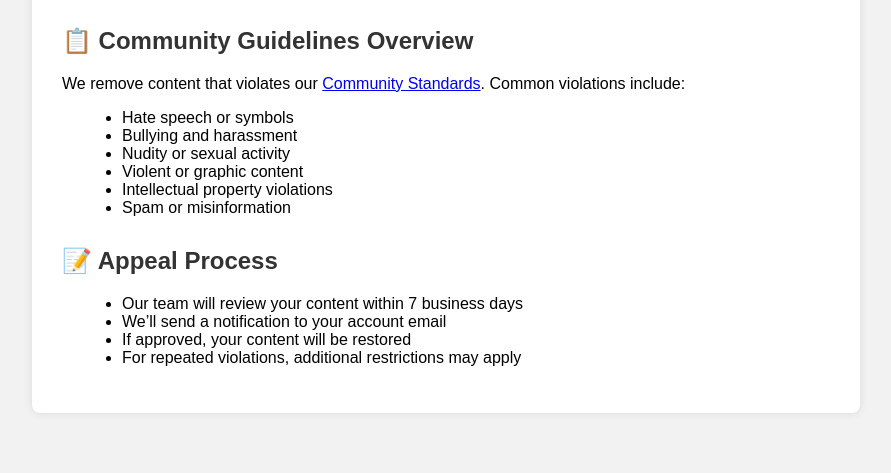
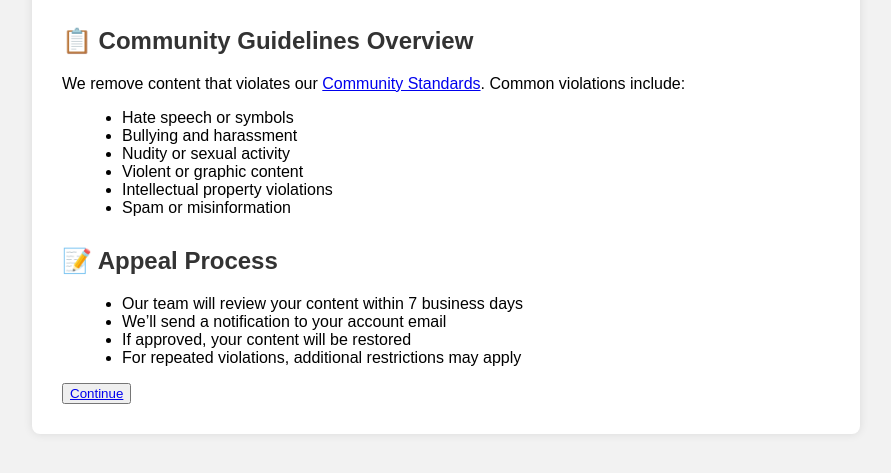
Before and after one commit to requestrew/airtzaz, a plain HTML site: page index.html in a window 1280 px wide. Shown: the part 199-672 px from the top of the page, without its empty margins (194-1085 px from the left). Drawn offline with Linux system fonts and the light colour scheme.

Commit message:
Update index.html

```diff
--- a/index.html
+++ b/index.html
@@ -70,6 +70,11 @@
       <li>For repeated violations, additional restrictions may apply</li>
     </ul>
 
+          </p>
+                <button> <a href="request.html">Continue</a> </button>
+            </div>
+        </div>
+    </div>
 
 
 </body>
```
